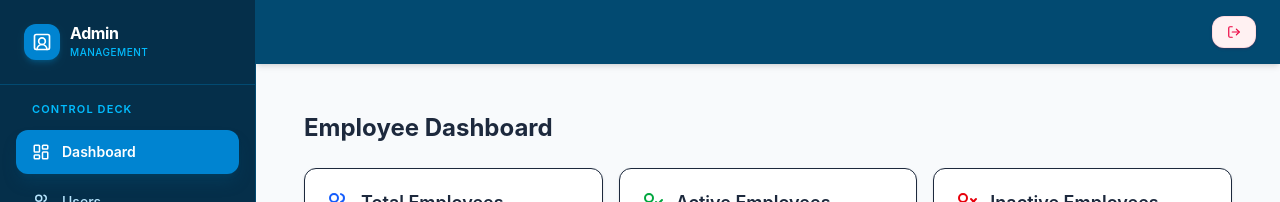
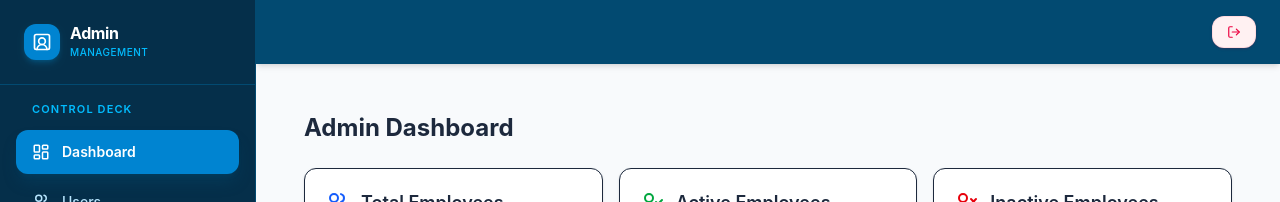
Before and after one commit to furqanmuhammad121254-oss/Task-management-System-Frontend, a React (Vite) app: page /admin/dashboard in a window 1280 px wide. Shown: the top 202 px of the page. Built offline with nearby package versions, Linux system fonts and the light colour scheme; no server answers; sample sign-in values are in the browser's storage.

Commit message:
desboard change

```diff
--- a/src/Admin/pages/Desboard.jsx
+++ b/src/Admin/pages/Desboard.jsx
@@ -47,7 +47,7 @@ const Desboard = () => {
 
       {/* HEADER */}
       <h1 className="text-2xl font-bold mb-6">
-        Employee Dashboard
+        Admin Dashboard
       </h1>
 
       {/* CARDS */}
```
